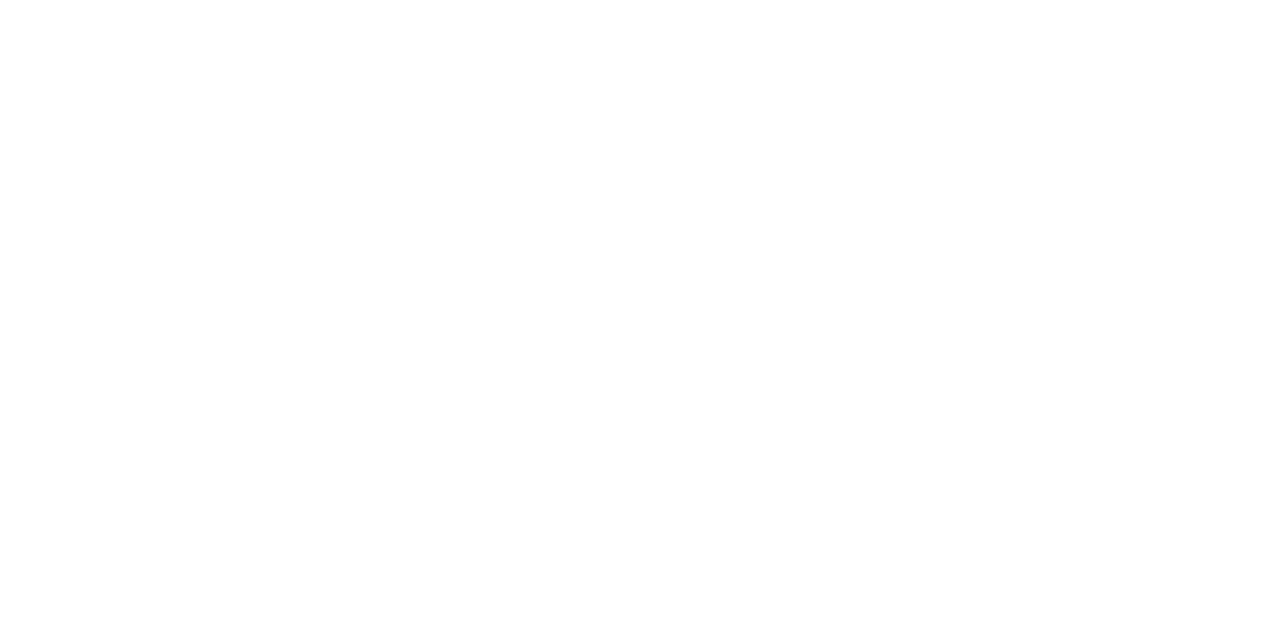
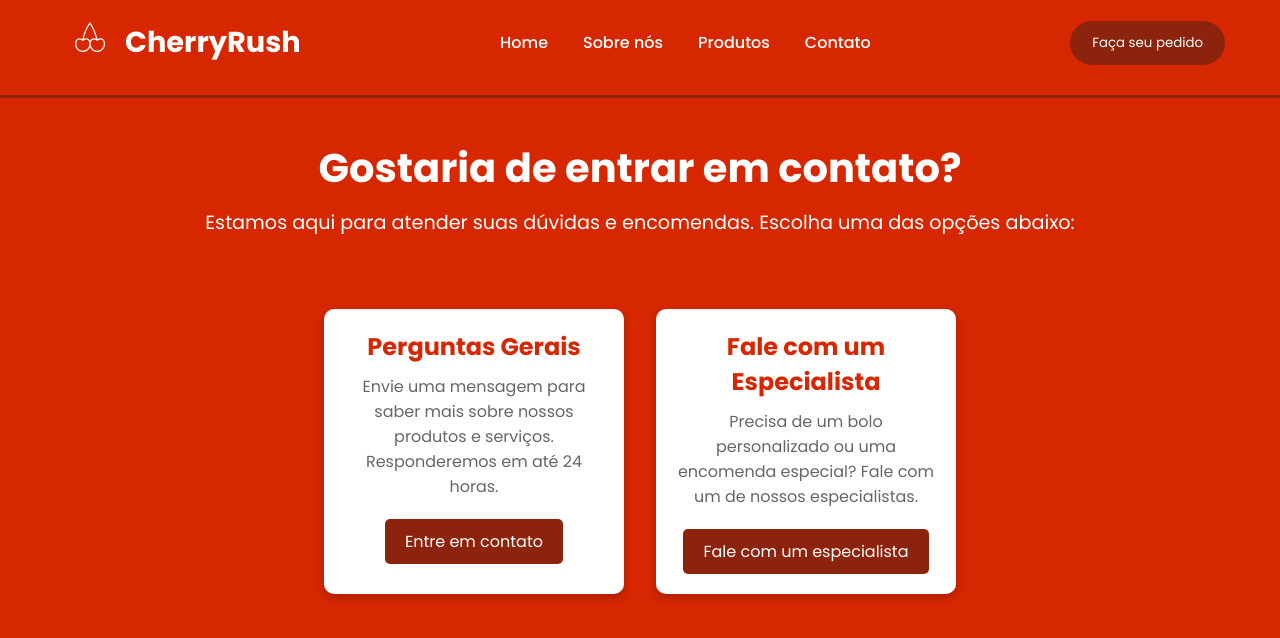
Before and after one commit to Milena-Alb/Doceria, a plain HTML site: page html/contato.html in a window 1280 px wide. Drawn offline with nearby package versions, Linux system fonts and the light colour scheme; a web font is replaced by a local one.

Commit message:
Modificação do arquivos html e css. E criação do admin

```diff
--- /dev/null
+++ b/admin/admin.css
@@ -0,0 +1,76 @@
+@import url('https://fonts.googleapis.com/css2?family=Miniver&family=Poppins:ital,wght@0,400;0,500;0,600;0,700;1,400&display=swap');
+
+* {
+  padding: 0;
+  margin: 0;
+  box-sizing: border-box;
+  font-family: "Poppins", sans-serif;
+  color: #fff;
+}
+
+body {
+    height: 100%;
+    width: 100%;
+    background: #d62700;
+}
+
+.header {
+    position: fixed;
+    top: 0;
+    left: 0;
+    width: 100%;
+}
+header {
+    border-bottom: 3px solid #8c240d;
+    padding-bottom: 10px;
+}
+.navbar {
+    display: flex;
+    align-items: center;
+    justify-content: space-between;
+    max-width: 1200px;
+    margin: 0 auto;
+    padding: 20px 15px;
+}
+.navbar .logo a {
+    font-size: 1.8rem;
+    text-decoration: none;
+    color: #fff;
+}
+.logo #icon-logo {
+    color: #fff;
+    padding: 20px;
+    font-size: 30px;
+}
+.navbar .produtos{
+    border-radius: 20px;
+    font-size: 1rem;
+    padding: 10px 20px;
+    transition: 0.2s ease;
+    background-color: #8c240d;
+    border-color: transparent;
+
+}
+.navbar .produtos:hover {
+    background-color: black;
+}
+.page-inicial {
+    display: flex;
+    align-items: center;
+    justify-content: center;
+    gap: 20px;
+    padding: 20px;
+}
+
+.page-inicial h2 {
+    margin: 0;
+    font-size: 52px;
+}
+
+.page-inicial .img img {
+    max-width: 100%;
+    height: auto;
+    border: 3px solid rgb(28, 0, 0);
+    margin-left: 300px;
+    margin-top: 50px;
+}
--- a/css/contato.css
+++ b/css/contato.css
@@ -0,0 +1,144 @@
+@import url('https://fonts.googleapis.com/css2?family=Miniver&family=Poppins:ital,wght@0,400;0,500;0,600;0,700;1,400&display=swap');
+
+* {
+    padding: 0;
+    margin: 0;
+    box-sizing: border-box;
+    font-family: "Poppins", sans-serif;
+}
+
+body {
+    background: #d62700;
+
+}
+
+header {
+    border-bottom: 3px solid #8c240d;
+    padding-bottom: 10px;
+}
+
+.navbar {
+    display: flex;
+    align-items: center;
+    justify-content: space-between;
+    max-width: 1200px;
+    margin: 0 auto;
+    padding: 20px 15px;
+}
+
+.navbar .logo a {
+    font-size: 1.8rem;
+    text-decoration: none;
+    color: #fff;
+}
+
+.logo #icon-logo {
+    color: #fff;
+    padding: 20px;
+    font-size: 30px;
+}
+
+.navbar .nav-menu {
+    display: flex;
+    align-items: center;
+    list-style: none;
+    gap: 35px;
+}
+
+.navbar .nav-menu a {
+    font-weight: 500;
+    text-decoration: none;
+    color: #fff;
+    padding: 10px 0;
+    transition: 0.2s ease;
+}
+
+.navbar .nav-menu a:hover {
+    color: #831;
+}
+
+.navbar .button a {
+    text-decoration: none;
+    color: #fff;
+    font-size: 1rem;
+    padding: 10px 20px;
+    transition: 0.2s ease;
+}
+
+.navbar .button .pedido {
+    background-color: #8c240d;
+    border-radius: 50px;
+    padding: 10px 20px;
+    color: #fff;
+    border-color: transparent;
+}
+
+.navbar .button .pedido:hover {
+    background-color: black;
+}
+
+.contato-header {
+    text-align: center;
+    color: #fff;
+    padding: 40px 20px;
+}
+
+.contato-header h1 {
+    font-size: 2.5em;
+}
+
+.contato-header p {
+    font-size: 1.2em;
+    margin-top: 10px;
+}
+
+.contato-section {
+    display: flex;
+    justify-content: center;
+    gap: 2em;
+    padding: 2em;
+    max-width: 1000px;
+    margin: 0 auto;
+}
+
+.card {
+    background-color: #ffffff;
+    color: #333;
+    border-radius: 10px;
+    padding: 20px;
+    width: 300px;
+    text-align: center;
+    box-shadow: 0 4px 8px rgba(0, 0, 0, 0.2);
+    transition: transform 0.2s;
+}
+
+.card:hover {
+    transform: scale(1.05);
+}
+
+.card h2 {
+    color: #d62700;
+    font-size: 1.5em;
+    margin-bottom: 10px;
+}
+
+.card p {
+    font-size: 1em;
+    margin-bottom: 20px;
+    color: #666;
+}
+
+.card button {
+    background-color: #8c240d;
+    color: #fff;
+    padding: 10px 20px;
+    border: none;
+    border-radius: 5px;
+    cursor: pointer;
+    font-size: 1em;
+    transition: background-color 0.3s;
+}
+
+.card button:hover {
+    background-color: #d62700;
+}
--- a/css/home.css
+++ b/css/home.css
@@ -18,6 +18,10 @@ body {
     top: 0;
     left: 0;
     width: 100%;
+}
+header {
+    border-bottom: 3px solid #8c240d;
+    padding-bottom: 10px;
 }
 .navbar {
     display: flex;
@@ -55,27 +59,19 @@ body {
 .navbar .nav-menu a:hover {
     color: #831;
 }
-.navbar .button a {
-    text-decoration: none;
+.navbar .button .pedido{
+    background-color: #8c240d;
+    border-radius: 50px;
+    padding: 10px 20px;
     color: #fff;
-    font-size: 1rem;
-    padding: 15px 0;
+    border-color: transparent;
     transition: 0.2s ease;
 }
-.navbar .button a:not(:last-child) {
-    margin-right: 30px;
-}
 
-.navbar .button .login:hover {
-    color: #831;
-}
 .navbar .button .pedido:hover {
     background-color: black;
 }
-.button .pedido {
-    background-color: #8c240d;
-    border-radius: 50px;
-}
+
 .info-section {
     display: flex;
     justify-content: space-between;
@@ -104,14 +100,18 @@ body {
     font-size: 1.2rem;
     margin-bottom: 20px;
     color: #c9c7c7;
+    text-align: justify;
+    text-indent: 50px;
 }
 .info-section .img {
     flex: 1;
     max-width: 50%;
     display: flex;
     justify-content: flex-end;
+
 }
 .info-section .img img {
     max-width: 100%;
     height: auto;
+    border: 3px solid rgb(28, 0, 0) ;
 }
--- a/css/produtos.css
+++ b/css/produtos.css
@@ -19,6 +19,11 @@ body {
     left: 0;
     width: 100%;
 }
+header {
+    border-bottom: 3px solid #8c240d;
+    padding-bottom: 10px;
+}
+
 .navbar {
     display: flex;
     align-items: center;
@@ -55,20 +60,15 @@ body {
 .navbar .nav-menu a:hover {
     color: #831;
 }
-.navbar .button a {
-    text-decoration: none;
+.navbar .button .pedido{
+    background-color: #8c240d;
+    border-radius: 50px;
+    padding: 10px 20px;
     color: #fff;
-    font-size: 1rem;
-    padding: 15px 0;
+    border-color: transparent;
     transition: 0.2s ease;
 }
-.navbar .button a:not(:last-child) {
-    margin-right: 30px;
-}
 
-.navbar .button .login:hover {
-    color: #831;
-}
 .navbar .button .pedido:hover {
     background-color: black;
 }
@@ -105,6 +105,18 @@ body {
 .info button:hover {
     background-color: rgb(124, 37, 3);
 }
+
+.linha-categorias::before{
+    content: '';
+    display: block;
+    width: 100%;
+    height: 3px;
+    background-color: #8c240d;
+    position: absolute;
+    left: 0;
+    margin-top: 20px;
+
+}
 #catalogo {
     padding: 2rem;
     max-width: 1200px;
@@ -126,8 +138,12 @@ body {
     border-radius: 8px;
     padding: 1rem;
     text-align: center;
-    width: 200px;
+    width: 250px;
+    height: 400px;
     box-sizing: border-box;
+    display: inline-block;
+    margin: 10px;
+
 }
 
 .categoria h2 {
@@ -136,8 +152,9 @@ body {
 }
 
 .produto img {
-    width: 100%;
-    height: auto;
+    width: 214px;
+    height: 214px;
+    border: 2px solid rgb(84, 0, 0);
     border-radius: 8px;
 }
 
--- a/css/sobre.css
+++ b/css/sobre.css
@@ -16,6 +16,10 @@ body {
     top: 0;
     left: 0;
     width: 100%;
+}
+header {
+  border-bottom: 3px solid #8c240d;
+  padding-bottom: 10px;
 }
 .navbar {
     display: flex;
@@ -53,20 +57,15 @@ body {
 .navbar .nav-menu a:hover {
     color: #831;
 }
-.navbar .button a {
-    text-decoration: none;
-    color: #fff;
-    font-size: 1rem;
-    padding: 15px 0;
-    transition: 0.2s ease;
-}
-.navbar .button a:not(:last-child) {
-    margin-right: 30px;
+.navbar .button .pedido{
+  background-color: #8c240d;
+  border-radius: 50px;
+  padding: 10px 20px;
+  color: #fff;
+  border-color: transparent;
+  transition: 0.2s ease;
 }
 
-.navbar .button .login:hover {
-    color: #831;
-}
 .navbar .button .pedido:hover {
     background-color: black;
 }
@@ -101,6 +100,8 @@ body {
   font-size: 1.2rem;
   margin-bottom: 20px;
   color: #c9c7c7;
+  text-align: justify;
+  text-indent: 50px;
 }
 .info-section .img {
   flex: 1;
@@ -125,6 +126,10 @@ body {
   margin-bottom: 2rem;
   color: #fff;
 }
+.founder a{
+  text-decoration: none;
+  color: #073ee3;
+}
 .founder-container {
   display: flex;
   flex-wrap: nowrap;
@@ -147,8 +152,8 @@ body {
 }
 
 .founder img {
-  width: 150px;
-  height: auto;
+  width: 216px;
+  height: 216px;
   border-radius: 50%;
   margin-bottom: 1rem;
 }
--- a/css/style.css
+++ /dev/null
@@ -1,61 +0,0 @@
-* {
-    margin: 0;
-    padding: 0;
-    box-sizing: border-box;
-    font-family: 'Inter', sans-serif;
-}
-body {
-    background-color: #fff;
-    display: flex;
-    min-height: 100vh;
-}
-#logo {
-    width: 200px;
-    height: auto;
-
-}
-.navbar {
-    position: fixed;
-    top: 0;
-    left: 0;
-    height: 100%;
-    width: 250px;
-    background-color:#f6ede4;
-    padding: 12px;
-    transition: all 0.3s ease;
-    box-shadow: 4px 0 10px var(--shadow-color);
-    z-index: 1000;
-}
-.menu_container {
-    margin-top: 40px;
-    height: calc(100% - 82px);
-    overflow-y: auto;
-}
-
-.menu_item {
-    list-style: none;
-    padding: 0;
-}
-
-.menu_item .item {
-    margin-bottom: 10px;
-}
-
-.menu_item .item a {
-    display: flex;
-    align-items: center;
-    text-decoration: none;
-    justify-content: flex-start;
-    padding: 10px;
-    transition: all 0.3s ease;
-    white-space: nowrap;
-    color: black;
-}
-.menu_item .item a:hover {
-    background-color: #c5b4a4;
-}
-.menu_item .item a span.material-symbols-outlined {
-    margin-right: 15px;
-    font-size: 24px;
-    margin-left: 10px;
-}
--- a/html/contato.html
+++ b/html/contato.html
@@ -0,0 +1,45 @@
+<!DOCTYPE html>
+<html lang="pt-br">
+<head>
+    <meta charset="UTF-8">
+    <meta name="viewport" content="width=device-width, initial-scale=1.0">
+    <title>CherryRush | Contato</title>
+    <link rel="stylesheet" href="https://cdn-uicons.flaticon.com/2.6.0/uicons-thin-straight/css/uicons-thin-straight.css">
+    <link rel="stylesheet" href="/css/contato.css">
+</head>
+<body>
+    <header>
+        <nav class="navbar">
+            <h2 class="logo"><i id="icon-logo" class="fi fi-ts-cherry"></i><a href="home.html">CherryRush</a></h2>
+            <ul class="nav-menu">
+                <li class="nav-item"><a href="home.html" class="nav-link">Home</a></li>
+                <li class="nav-item"><a href="sobre.html" class="nav-link">Sobre nós</a></li>
+                <li class="nav-item"><a href="produtos.html" class="nav-link">Produtos</a></li>
+                <li class="nav-item"><a href="contato.html" class="nav-link">Contato</a></li>
+            </ul>
+            <div class="button">
+                <button class="pedido" onclick="window.location.href='https://wa.me/5599999999999?text=Olá!%20Gostaria%20de%20fazer%20um%20pedido.%20Podemos%20conversar?'">Faça seu pedido</button>
+            </div>
+        </nav>
+    </header>
+
+    <section class="contato">
+        <div class="contato-header">
+            <h1>Gostaria de entrar em contato?</h1>
+            <p>Estamos aqui para atender suas dúvidas e encomendas. Escolha uma das opções abaixo:</p>
+        </div>
+        <div class="contato-section">
+            <div class="card card-geral">
+                <h2>Perguntas Gerais</h2>
+                <p>Envie uma mensagem para saber mais sobre nossos produtos e serviços. Responderemos em até 24 horas.</p>
+                <button onclick="window.location.href='mailto:contato@CherryRush.com'">Entre em contato</button>
+            </div>
+            <div class="card card-especialista">
+                <h2>Fale com um Especialista</h2>
+                <p>Precisa de um bolo personalizado ou uma encomenda especial? Fale com um de nossos especialistas.</p>
+                <button onclick="window.location.href='mailto:especialista@CherryRush.com'">Fale com um especialista</button>
+            </div>
+        </div>
+    </section>
+</body>
+</html>
```
Also changed, not shown: admin/admin.html (added, +70 -0 lines), html/home.html (+3 -5 lines), html/index.html (deleted, +0 -30 lines), html/produtos.html (+6 -8 lines), html/sobre.html (+18 -18 lines), admin/admin.js (added), assets/Mil_foto.jpg (added), assets/chocolate.jpg, assets/paulo.jpg (added).
